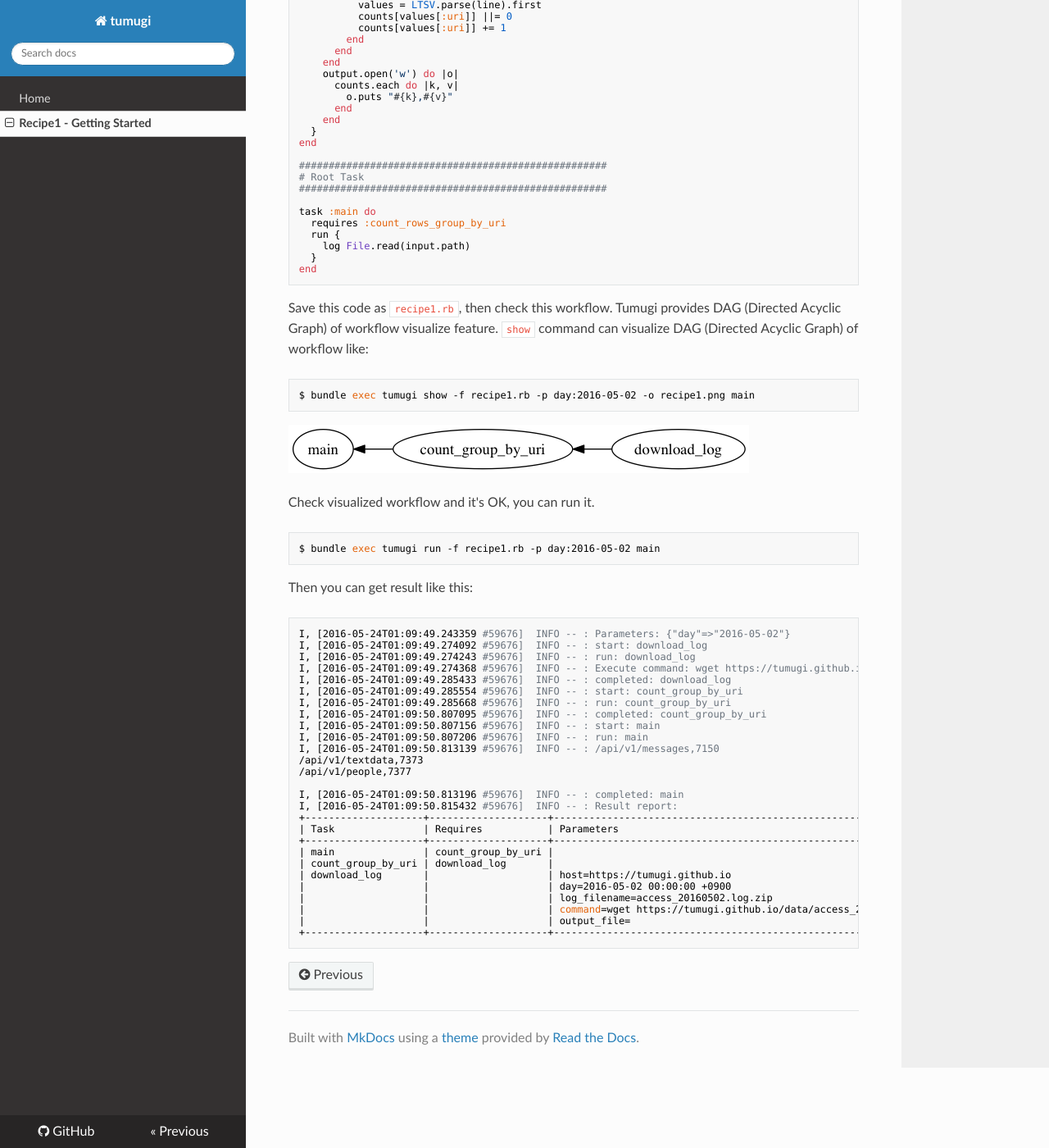
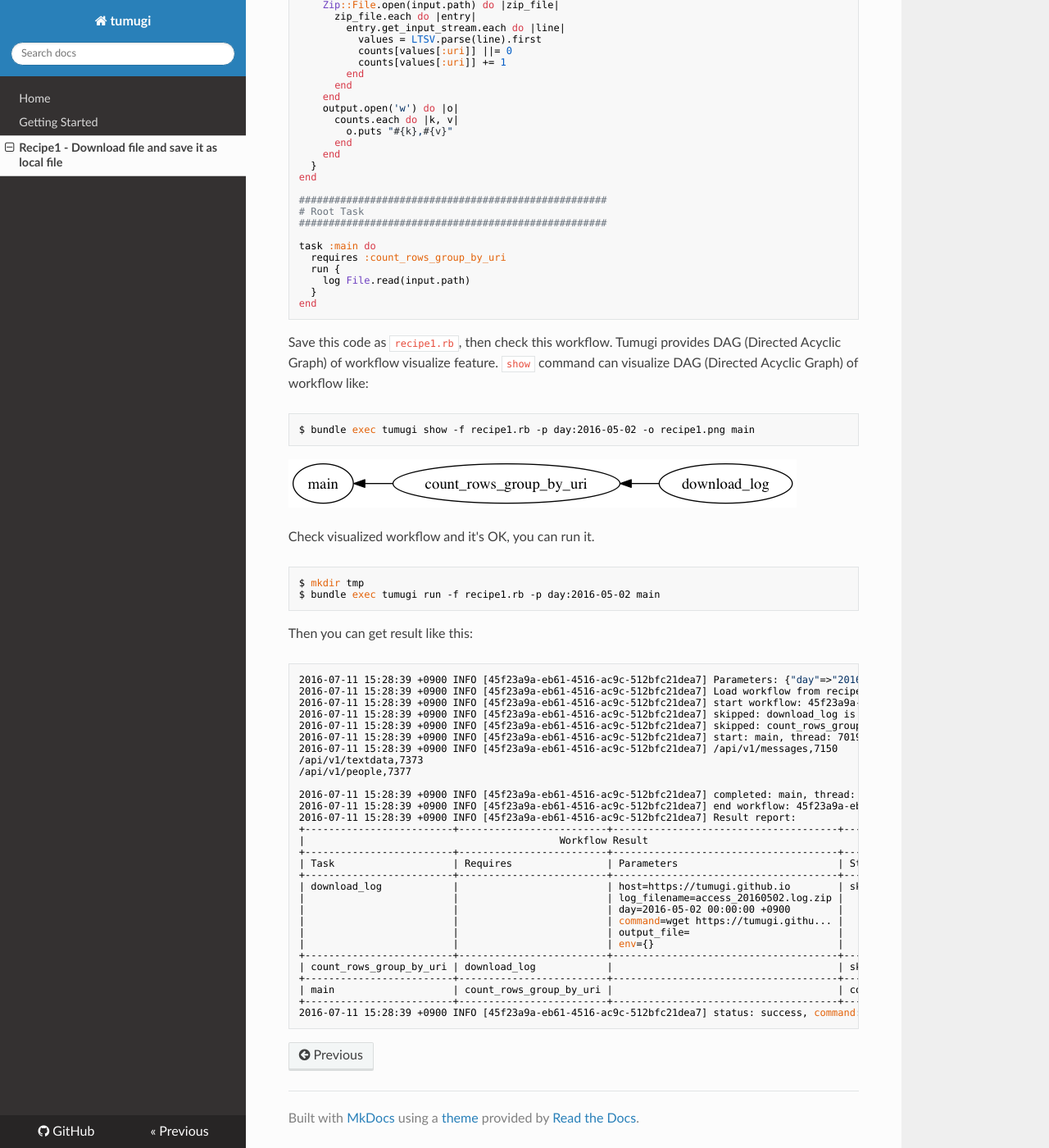
Before and after one commit to tumugi/tumugi.github.io, an MkDocs documentation site: the page built from docs/recipe1.md, in a window 1280 px wide and 1400 px high, scrolled down 1419 px. Shown: the whole window at 82% size. Built offline with MkDocs 1.6.1, drawn with Linux system fonts in a browser that asks for light colours; nearby versions of some CDN libraries; old or Windows-style settings are respelled for this version of MkDocs; some of the changed text lies outside the part shown.

Commit message:
Update documents for v0.6

````diff
--- a/docs/recipe1.md
+++ b/docs/recipe1.md
@@ -1,4 +1,4 @@
-## Your first tumugi workflow
+## Recipe1: Download file and save it as local file
 
 This guide explain about how to write a workflow doing following tasks by tumugi.
 
@@ -20,13 +20,16 @@
 ```ruby
 source 'https://rubygems.org'
 
-gem 'tumugi', '~> 0.4.5'
-gem 'tumugi-plugin-command', '~> 0.1.0'
+gem 'tumugi', '~> 0.6.1'
+gem 'tumugi-plugin-command', '~> 0.3.0'
+
+gem 'ltsv'
+gem 'rubyzip'
 ```
 
 And then execute:
 
-```bash
+```sh
 $ bundle install
 ```
 
@@ -106,42 +109,46 @@
 $ bundle exec tumugi show -f recipe1.rb -p day:2016-05-02 -o recipe1.png main
 ```
 
-![recipe1_dag](../images/recipe1_dag.png)
+![recipe1_dag](./images/recipe1_dag.png)
 
 Check visualized workflow and it's OK, you can run it.
 
 ```sh
+$ mkdir tmp
 $ bundle exec tumugi run -f recipe1.rb -p day:2016-05-02 main
 ```
 
 Then you can get result like this:
 
 ```sh
-I, [2016-05-24T01:09:49.243359 #59676]  INFO -- : Parameters: {"day"=>"2016-05-02"}
-I, [2016-05-24T01:09:49.274092 #59676]  INFO -- : start: download_log
-I, [2016-05-24T01:09:49.274243 #59676]  INFO -- : run: download_log
-I, [2016-05-24T01:09:49.274368 #59676]  INFO -- : Execute command: wget https://tumugi.github.io/data/access_20160502.log.zip -O /tmp/access_20160502.log.zip -q
-I, [2016-05-24T01:09:49.285433 #59676]  INFO -- : completed: download_log
-I, [2016-05-24T01:09:49.285554 #59676]  INFO -- : start: count_group_by_uri
-I, [2016-05-24T01:09:49.285668 #59676]  INFO -- : run: count_group_by_uri
-I, [2016-05-24T01:09:50.807095 #59676]  INFO -- : completed: count_group_by_uri
-I, [2016-05-24T01:09:50.807156 #59676]  INFO -- : start: main
-I, [2016-05-24T01:09:50.807206 #59676]  INFO -- : run: main
-I, [2016-05-24T01:09:50.813139 #59676]  INFO -- : /api/v1/messages,7150
+2016-07-11 15:28:39 +0900 INFO [45f23a9a-eb61-4516-ac9c-512bfc21dea7] Parameters: {"day"=>"2016-05-02"}
+2016-07-11 15:28:39 +0900 INFO [45f23a9a-eb61-4516-ac9c-512bfc21dea7] Load workflow from recipe1.rb
+2016-07-11 15:28:39 +0900 INFO [45f23a9a-eb61-4516-ac9c-512bfc21dea7] start workflow: 45f23a9a-eb61-4516-ac9c-512bfc21dea7
+2016-07-11 15:28:39 +0900 INFO [45f23a9a-eb61-4516-ac9c-512bfc21dea7] skipped: download_log is already completed, thread: 70195091864060
+2016-07-11 15:28:39 +0900 INFO [45f23a9a-eb61-4516-ac9c-512bfc21dea7] skipped: count_rows_group_by_uri is already completed, thread: 70195091864060
+2016-07-11 15:28:39 +0900 INFO [45f23a9a-eb61-4516-ac9c-512bfc21dea7] start: main, thread: 70195092510140
+2016-07-11 15:28:39 +0900 INFO [45f23a9a-eb61-4516-ac9c-512bfc21dea7] /api/v1/messages,7150
 /api/v1/textdata,7373
 /api/v1/people,7377
 
-I, [2016-05-24T01:09:50.813196 #59676]  INFO -- : completed: main
-I, [2016-05-24T01:09:50.815432 #59676]  INFO -- : Result report:
-+--------------------+--------------------+-------------------------------------------------------------------------------------------------------+-----------+
-| Task               | Requires           | Parameters                                                                                            | State     |
-+--------------------+--------------------+-------------------------------------------------------------------------------------------------------+-----------+
-| main               | count_group_by_uri |                                                                                                       | completed |
-| count_group_by_uri | download_log       |                                                                                                       | completed |
-| download_log       |                    | host=https://tumugi.github.io                                                                         | completed |
-|                    |                    | day=2016-05-02 00:00:00 +0900                                                                         |           |
-|                    |                    | log_filename=access_20160502.log.zip                                                                  |           |
-|                    |                    | command=wget https://tumugi.github.io/data/access_20160502.log.zip -O /tmp/access_20160502.log.zip -q |           |
-|                    |                    | output_file=                                                                                          |           |
-+--------------------+--------------------+-------------------------------------------------------------------------------------------------------+-----------+
+2016-07-11 15:28:39 +0900 INFO [45f23a9a-eb61-4516-ac9c-512bfc21dea7] completed: main, thread: 70195092510140
+2016-07-11 15:28:39 +0900 INFO [45f23a9a-eb61-4516-ac9c-512bfc21dea7] end workflow: 45f23a9a-eb61-4516-ac9c-512bfc21dea7
+2016-07-11 15:28:39 +0900 INFO [45f23a9a-eb61-4516-ac9c-512bfc21dea7] Result report:
++-------------------------+-------------------------+--------------------------------------+-----------+
+|                                           Workflow Result                                            |
++-------------------------+-------------------------+--------------------------------------+-----------+
+| Task                    | Requires                | Parameters                           | State     |
++-------------------------+-------------------------+--------------------------------------+-----------+
+| download_log            |                         | host=https://tumugi.github.io        | skipped   |
+|                         |                         | log_filename=access_20160502.log.zip |           |
+|                         |                         | day=2016-05-02 00:00:00 +0900        |           |
+|                         |                         | command=wget https://tumugi.githu... |           |
+|                         |                         | output_file=                         |           |
+|                         |                         | env={}                               |           |
++-------------------------+-------------------------+--------------------------------------+-----------+
+| count_rows_group_by_uri | download_log            |                                      | skipped   |
++-------------------------+-------------------------+--------------------------------------+-----------+
+| main                    | count_rows_group_by_uri |                                      | completed |
++-------------------------+-------------------------+--------------------------------------+-----------+
+2016-07-11 15:28:39 +0900 INFO [45f23a9a-eb61-4516-ac9c-512bfc21dea7] status: success, command: run, task: main, options: {"config"=>"tumugi_config.rb", "quiet"=>false, "verbose"=>false, "log_format"=>"text", "file"=>"recipe1.rb", "params"=>{"day"=>"2016-05-02"}}
 ```
--- a/mkdocs.yml
+++ b/mkdocs.yml
@@ -1,7 +1,8 @@
 site_name: tumugi
 pages:
   - Home: index.md
-  - Recipe1 - Getting Started: recipe1.md
+  - Getting Started: getting_started.md
+  - Recipe1 - Download file and save it as local file: recipe1.md
 theme: readthedocs
 site_url: https://tumugi.github.io/
 repo_url: https://github.com/tumugi/tumugi/
````
Also changed, not shown: other parts of docs/recipe1.md (+5 -5 lines), docs/getting_started.md (added, +90 -0 lines), docs/index.md (+4 -0 lines), docs/images/getting_started_dag.png (added), docs/images/recipe1_dag.png.
